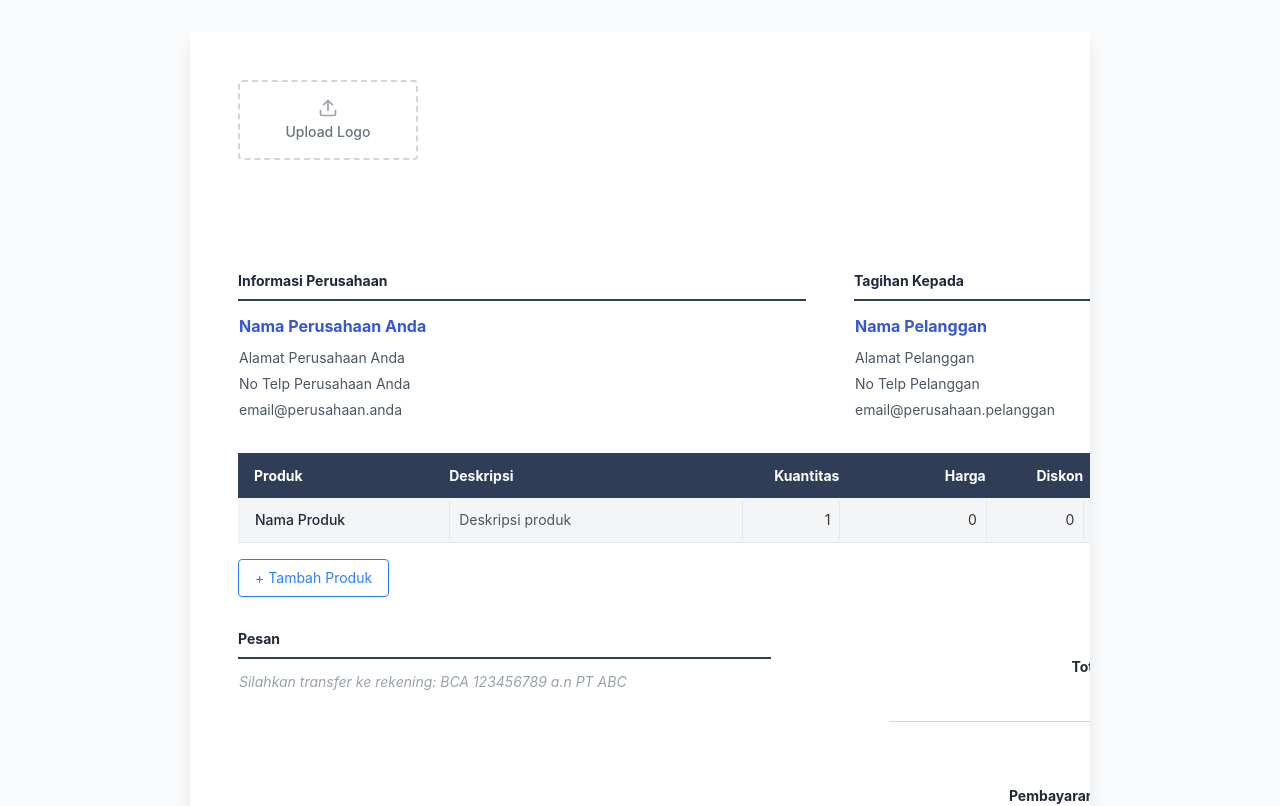
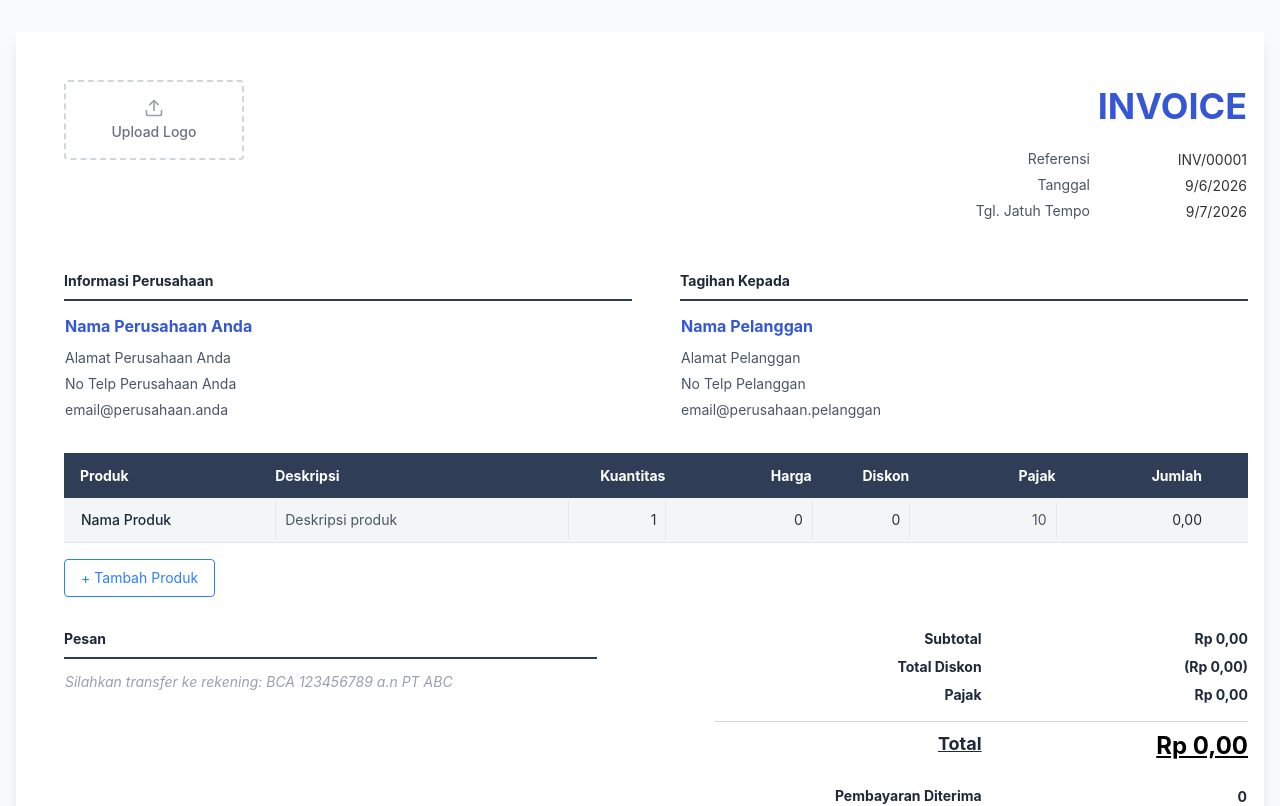
Before and after one commit to superboy12/Kiedo, a Next.js app: page / in a window 1280 px wide. Shown: the top 806 px of the page. Built offline with nearby package versions, Linux system fonts and the light colour scheme.

Commit message:
Widen main container to fix UI overlap with wide templates

```diff
--- a/src/components/InvoiceBuilder.tsx
+++ b/src/components/InvoiceBuilder.tsx
@@ -52,7 +52,7 @@
 
   return (
     <div className="min-h-screen bg-gray-50 py-8 px-4 flex flex-col items-center">
-      <div className="w-full max-w-[900px]">
+      <div className="w-full max-w-[1320px]">
         {/* Invoice Area */}
         <div className="shadow-lg mb-8">
           {data.settings.templateId === 'template2' ? (
```
